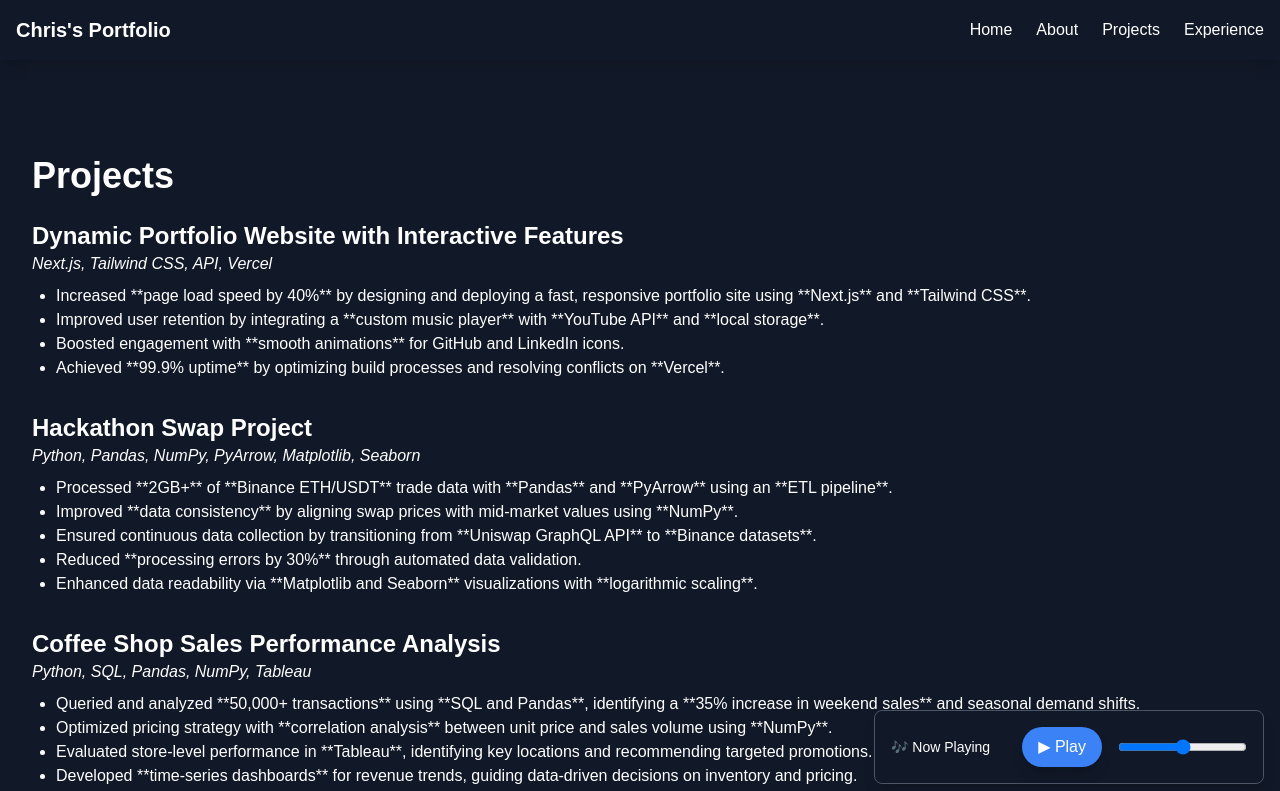
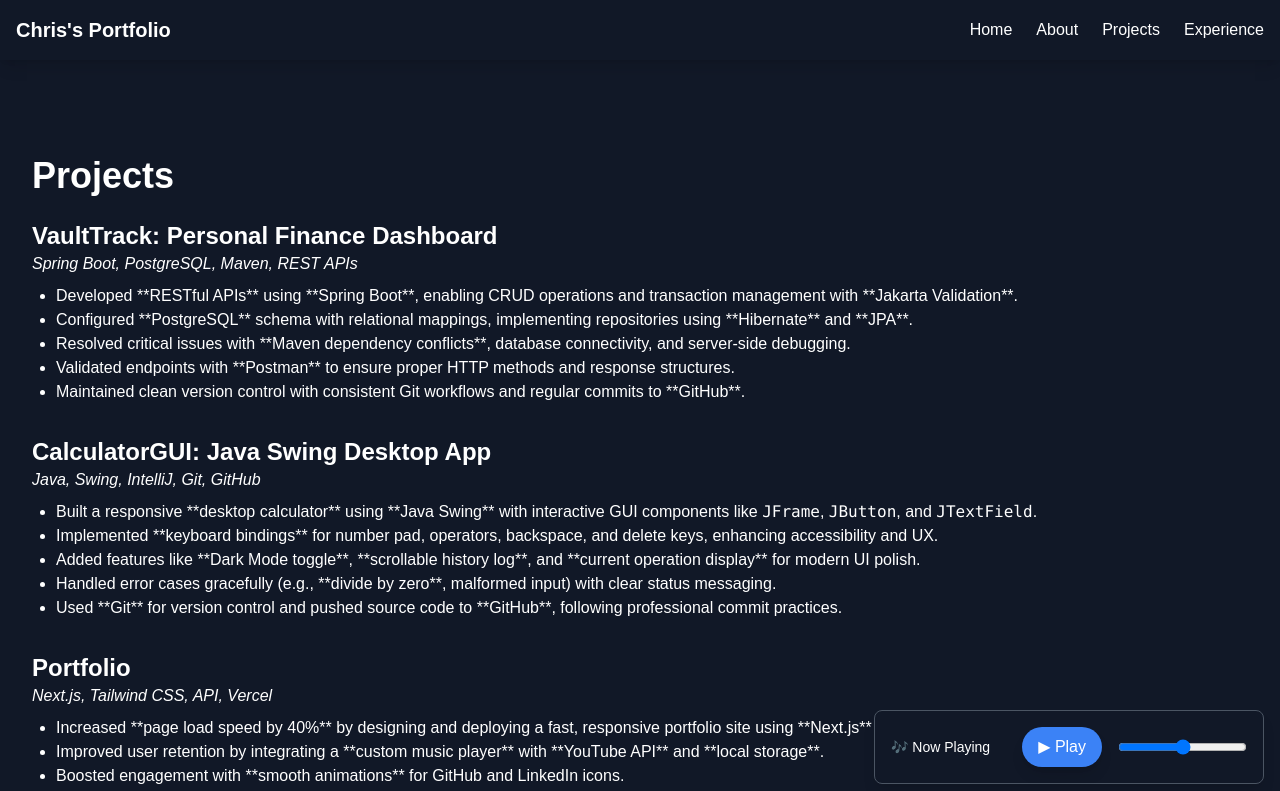
Before and after one commit to Chrisyeu11/my-portfolio, a Next.js app: page /projects in a window 1280 px wide. Shown: the top 791 px of the page. Built offline with nearby package versions, Linux system fonts and the light colour scheme.

Commit message:
Updated portfolio with latest changes

```diff
--- a/app/experience/page.tsx
+++ b/app/experience/page.tsx
@@ -2,8 +2,8 @@ export default function ExperiencePage() {
   const experience = [
 
     {
-      title: "Preload Operations Specialist | UPS",
-      location: "Stafford, TX | 10.2024 - Current",
+      title: "Childhood Cancer Society Hackathon",
+      location: "New York, NY | 1.2025 - 2.2025",
       details: [
         "Coordinated and optimized preload operations, ensuring timely and accurate package handling.",
         "Improved workflow efficiency by identifying bottlenecks and implementing corrective measures.",
@@ -20,25 +20,8 @@ export default function ExperiencePage() {
         "Optimized user flows and navigation, reducing friction and decreasing drop-off rates by 15%."
       ]
     },
-    {
-      title: "WiDS Datathon | Data Science Volunteer",
-      location: "Remote | 05.2024 - 08.2024",
-      details: [
-        "Analyzed healthcare inequities using climate pattern data to identify accessibility gaps.",
-        "Conducted data cleaning, visualization, and feature engineering using Python and Pandas, leading to actionable insights for stakeholder presentations.",
-        "Developed a predictive model utilizing scikit-learn to highlight demographic factors impacting healthcare access disparities."
-      ]
-    },
-    {
-      title: "Resident Assistant | Asset Living",
-      location: "Houston, TX | 01.2024 - 11.2024",
-      details: [
-        "Supported community operations, fostering a positive environment for residents during challenging times.",
-        "Coordinated events to enhance engagement and addressed resident concerns with a focus on satisfaction.",
-        "Streamlined operational workflows, increasing resident retention by 10% through data-driven solutions."
-      ]
-    }
-  ];
+
+    ];
 
   return (
     <div className="container mx-auto p-8">
--- a/app/projects/page.tsx
+++ b/app/projects/page.tsx
@@ -3,40 +3,42 @@ export default function Projects() {
     <div className="container mx-auto p-8 text-white">
       <h1 className="text-4xl font-bold mb-6">Projects</h1>
 
-      {/* Dynamic Portfolio Website */}
+{/* VaultTrack – Personal Finance Dashboard */}
+<section className="mb-8">
+  <h2 className="text-2xl font-bold">VaultTrack: Personal Finance Dashboard</h2>
+  <p className="italic">Spring Boot, PostgreSQL, Maven, REST APIs</p>
+  <ul className="list-disc pl-6 mt-2">
+    <li>Developed **RESTful APIs** using **Spring Boot**, enabling CRUD operations and transaction management with **Jakarta Validation**.</li>
+    <li>Configured **PostgreSQL** schema with relational mappings, implementing repositories using **Hibernate** and **JPA**.</li>
+    <li>Resolved critical issues with **Maven dependency conflicts**, database connectivity, and server-side debugging.</li>
+    <li>Validated endpoints with **Postman** to ensure proper HTTP methods and response structures.</li>
+    <li>Maintained clean version control with consistent Git workflows and regular commits to **GitHub**.</li>
+  </ul>
+</section>
+
+{/* CalculatorGUI – Java Swing Desktop App */}
+<section className="mb-8">
+  <h2 className="text-2xl font-bold">CalculatorGUI: Java Swing Desktop App</h2>
+  <p className="italic">Java, Swing, IntelliJ, Git, GitHub</p>
+  <ul className="list-disc pl-6 mt-2">
+    <li>Built a responsive **desktop calculator** using **Java Swing** with interactive GUI components like <code>JFrame</code>, <code>JButton</code>, and <code>JTextField</code>.</li>
+    <li>Implemented **keyboard bindings** for number pad, operators, backspace, and delete keys, enhancing accessibility and UX.</li>
+    <li>Added features like **Dark Mode toggle**, **scrollable history log**, and **current operation display** for modern UI polish.</li>
+    <li>Handled error cases gracefully (e.g., **divide by zero**, malformed input) with clear status messaging.</li>
+    <li>Used **Git** for version control and pushed source code to **GitHub**, following professional commit practices.</li>
+  </ul>
+</section>
+
+
+      {/* Portfolio*/}
       <section className="mb-8">
-        <h2 className="text-2xl font-bold">Dynamic Portfolio Website with Interactive Features</h2>
+        <h2 className="text-2xl font-bold">Portfolio</h2>
         <p className="italic">Next.js, Tailwind CSS, API, Vercel</p>
         <ul className="list-disc pl-6 mt-2">
           <li>Increased **page load speed by 40%** by designing and deploying a fast, responsive portfolio site using **Next.js** and **Tailwind CSS**.</li>
           <li>Improved user retention by integrating a **custom music player** with **YouTube API** and **local storage**.</li>
           <li>Boosted engagement with **smooth animations** for GitHub and LinkedIn icons.</li>
           <li>Achieved **99.9% uptime** by optimizing build processes and resolving conflicts on **Vercel**.</li>
-        </ul>
-      </section>
-
-      {/* Hackathon Swap Project */}
-      <section className="mb-8">
-        <h2 className="text-2xl font-bold">Hackathon Swap Project</h2>
-        <p className="italic">Python, Pandas, NumPy, PyArrow, Matplotlib, Seaborn</p>
-        <ul className="list-disc pl-6 mt-2">
-          <li>Processed **2GB+** of **Binance ETH/USDT** trade data with **Pandas** and **PyArrow** using an **ETL pipeline**.</li>
-          <li>Improved **data consistency** by aligning swap prices with mid-market values using **NumPy**.</li>
-          <li>Ensured continuous data collection by transitioning from **Uniswap GraphQL API** to **Binance datasets**.</li>
-          <li>Reduced **processing errors by 30%** through automated data validation.</li>
-          <li>Enhanced data readability via **Matplotlib and Seaborn** visualizations with **logarithmic scaling**.</li>
-        </ul>
-      </section>
-
-      {/* Coffee Shop Sales Performance Analysis */}
-      <section className="mb-8">
-        <h2 className="text-2xl font-bold">Coffee Shop Sales Performance Analysis</h2>
-        <p className="italic">Python, SQL, Pandas, NumPy, Tableau</p>
-        <ul className="list-disc pl-6 mt-2">
-          <li>Queried and analyzed **50,000+ transactions** using **SQL and Pandas**, identifying a **35% increase in weekend sales** and seasonal demand shifts.</li>
-          <li>Optimized pricing strategy with **correlation analysis** between unit price and sales volume using **NumPy**.</li>
-          <li>Evaluated store-level performance in **Tableau**, identifying key locations and recommending targeted promotions.</li>
-          <li>Developed **time-series dashboards** for revenue trends, guiding data-driven decisions on inventory and pricing.</li>
         </ul>
       </section>
 
@@ -51,6 +53,18 @@ export default function Projects() {
           <li>Enhanced **user experience** by ensuring seamless wallet integration and transaction simulation.</li>
         </ul>
       </section>
+            {/* Coffee Shop Sales Performance Analysis */}
+            <section className="mb-8">
+        <h2 className="text-2xl font-bold">Coffee Shop Sales Performance Analysis</h2>
+        <p className="italic">Python, SQL, Pandas, NumPy, Tableau</p>
+        <ul className="list-disc pl-6 mt-2">
+          <li>Queried and analyzed **50,000+ transactions** using **SQL and Pandas**, identifying a **35% increase in weekend sales** and seasonal demand shifts.</li>
+          <li>Optimized pricing strategy with **correlation analysis** between unit price and sales volume using **NumPy**.</li>
+          <li>Evaluated store-level performance in **Tableau**, identifying key locations and recommending targeted promotions.</li>
+          <li>Developed **time-series dashboards** for revenue trends, guiding data-driven decisions on inventory and pricing.</li>
+        </ul>
+      </section>
     </div>
+
   );
 }
```
